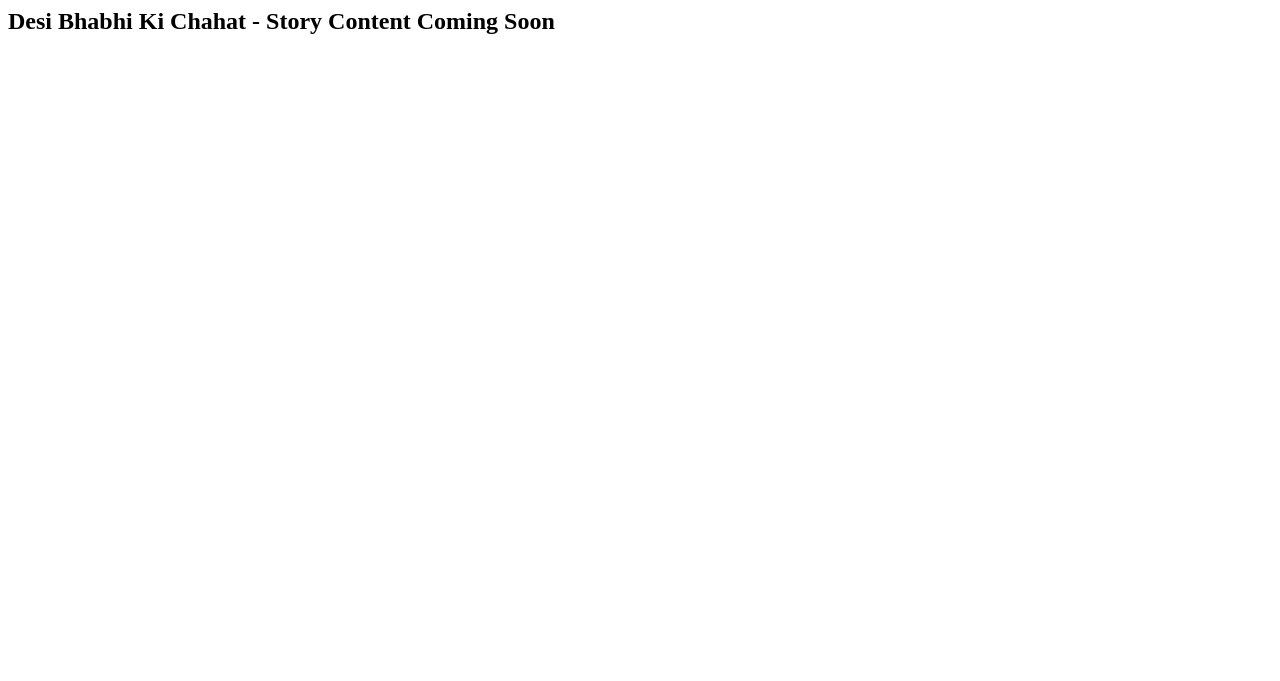
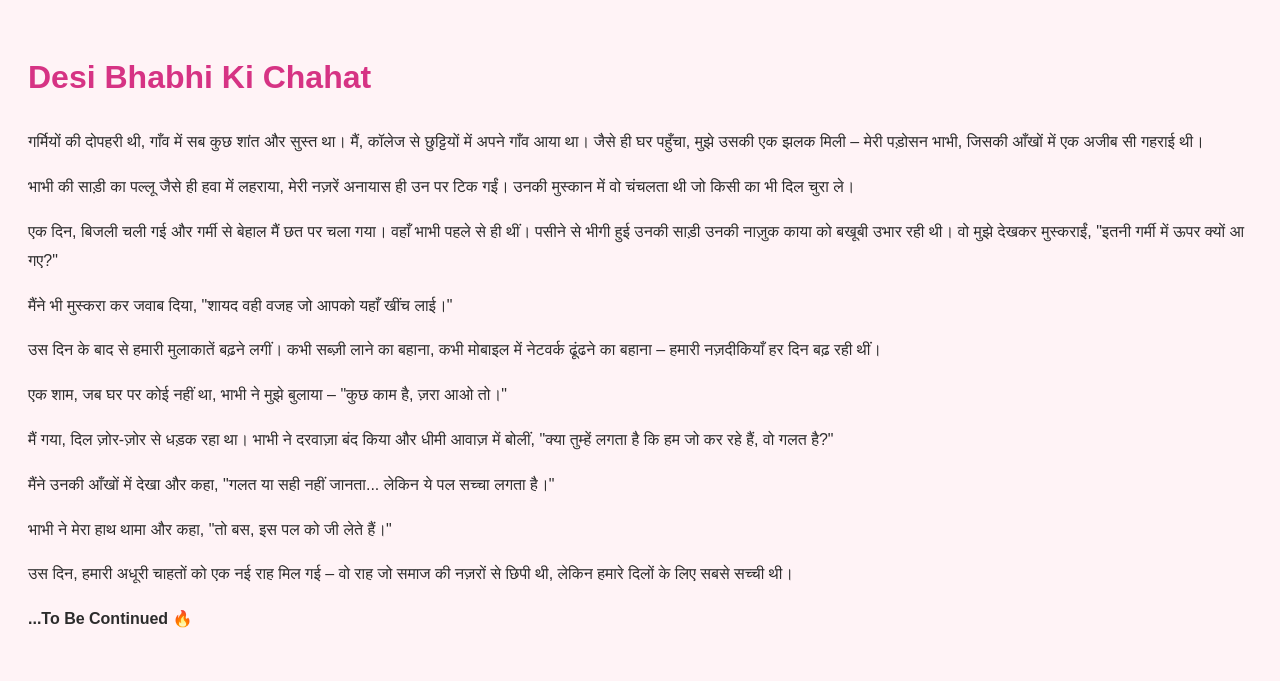
Before and after one commit to Desyfantasyworld/Desi-Fantasy-world-, a plain HTML site: page desi-bhabhi-ki-chahat.html in a window 1280 px wide. Drawn offline with Linux system fonts and the light colour scheme.

Commit message:
Update desi-bhabhi-ki-chahat.html

```diff
--- a/desi-bhabhi-ki-chahat.html
+++ b/desi-bhabhi-ki-chahat.html
@@ -1 +1,48 @@
-<h2>Desi Bhabhi Ki Chahat - Story Content Coming Soon</h2>
+<!DOCTYPE html>
+<html lang="hi">
+<head>
+  <meta charset="UTF-8" />
+  <meta name="viewport" content="width=device-width, initial-scale=1.0" />
+  <title>Desi Bhabhi Ki Chahat</title>
+  <style>
+    body {
+      font-family: Arial, sans-serif;
+      background-color: #fff3f6;
+      color: #2c2c2c;
+      padding: 20px;
+      line-height: 1.8;
+    }
+    h1 {
+      color: #d63384;
+    }
+    p {
+      margin-bottom: 1em;
+    }
+  </style>
+</head>
+<body>
+  <h1>Desi Bhabhi Ki Chahat</h1>
+
+  <p>गर्मियों की दोपहरी थी, गाँव में सब कुछ शांत और सुस्त था। मैं, कॉलेज से छुट्टियों में अपने गाँव आया था। जैसे ही घर पहुँचा, मुझे उसकी एक झलक मिली – मेरी पड़ोसन भाभी, जिसकी आँखों में एक अजीब सी गहराई थी।</p>
+
+  <p>भाभी की साड़ी का पल्लू जैसे ही हवा में लहराया, मेरी नज़रें अनायास ही उन पर टिक गईं। उनकी मुस्कान में वो चंचलता थी जो किसी का भी दिल चुरा ले।</p>
+
+  <p>एक दिन, बिजली चली गई और गर्मी से बेहाल मैं छत पर चला गया। वहाँ भाभी पहले से ही थीं। पसीने से भीगी हुई उनकी साड़ी उनकी नाज़ुक काया को बखूबी उभार रही थी। वो मुझे देखकर मुस्कराईं, "इतनी गर्मी में ऊपर क्यों आ गए?"</p>
+
+  <p>मैंने भी मुस्करा कर जवाब दिया, "शायद वही वजह जो आपको यहाँ खींच लाई।"</p>
+
+  <p>उस दिन के बाद से हमारी मुलाकातें बढ़ने लगीं। कभी सब्ज़ी लाने का बहाना, कभी मोबाइल में नेटवर्क ढूंढने का बहाना – हमारी नज़दीकियाँ हर दिन बढ़ रही थीं।</p>
+
+  <p>एक शाम, जब घर पर कोई नहीं था, भाभी ने मुझे बुलाया – "कुछ काम है, ज़रा आओ तो।"</p>
+
+  <p>मैं गया, दिल ज़ोर-ज़ोर से धड़क रहा था। भाभी ने दरवाज़ा बंद किया और धीमी आवाज़ में बोलीं, "क्या तुम्हें लगता है कि हम जो कर रहे हैं, वो गलत है?"</p>
+
+  <p>मैंने उनकी आँखों में देखा और कहा, "गलत या सही नहीं जानता... लेकिन ये पल सच्चा लगता है।"</p>
+
+  <p>भाभी ने मेरा हाथ थामा और कहा, "तो बस, इस पल को जी लेते हैं।"</p>
+
+  <p>उस दिन, हमारी अधूरी चाहतों को एक नई राह मिल गई – वो राह जो समाज की नज़रों से छिपी थी, लेकिन हमारे दिलों के लिए सबसे सच्ची थी।</p>
+
+  <p><strong>...To Be Continued 🔥</strong></p>
+</body>
+</html>
```
